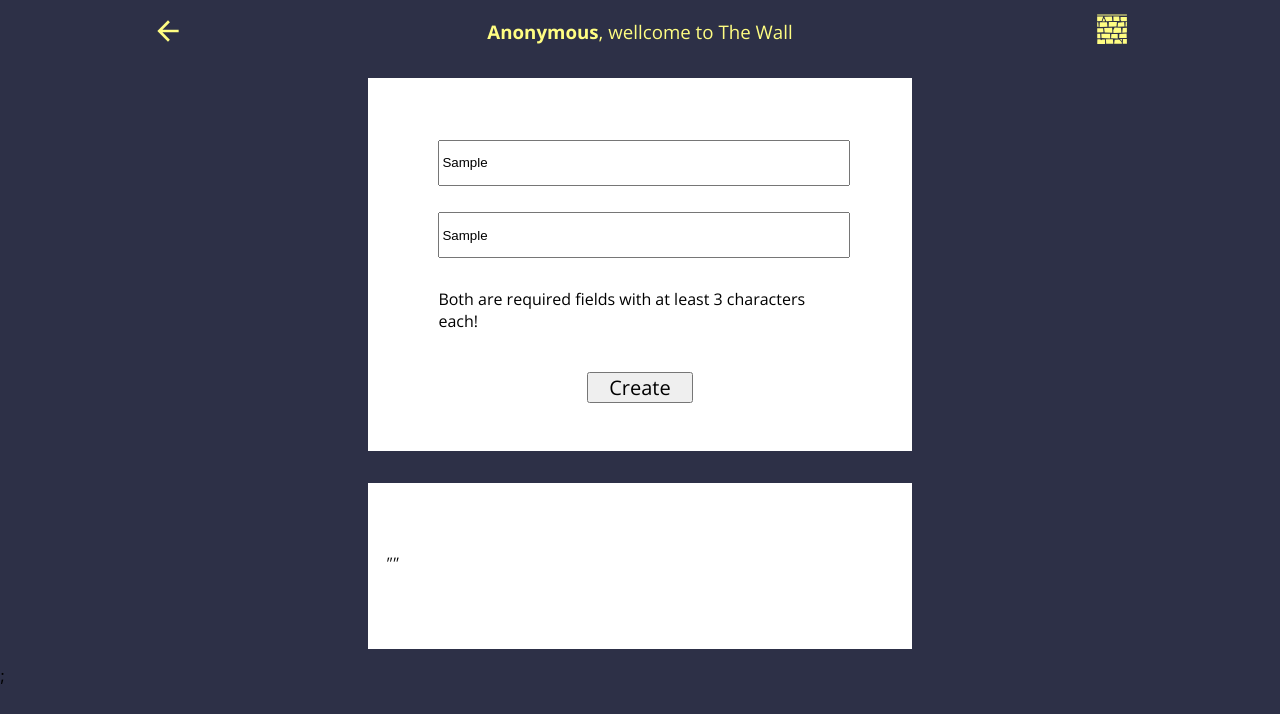
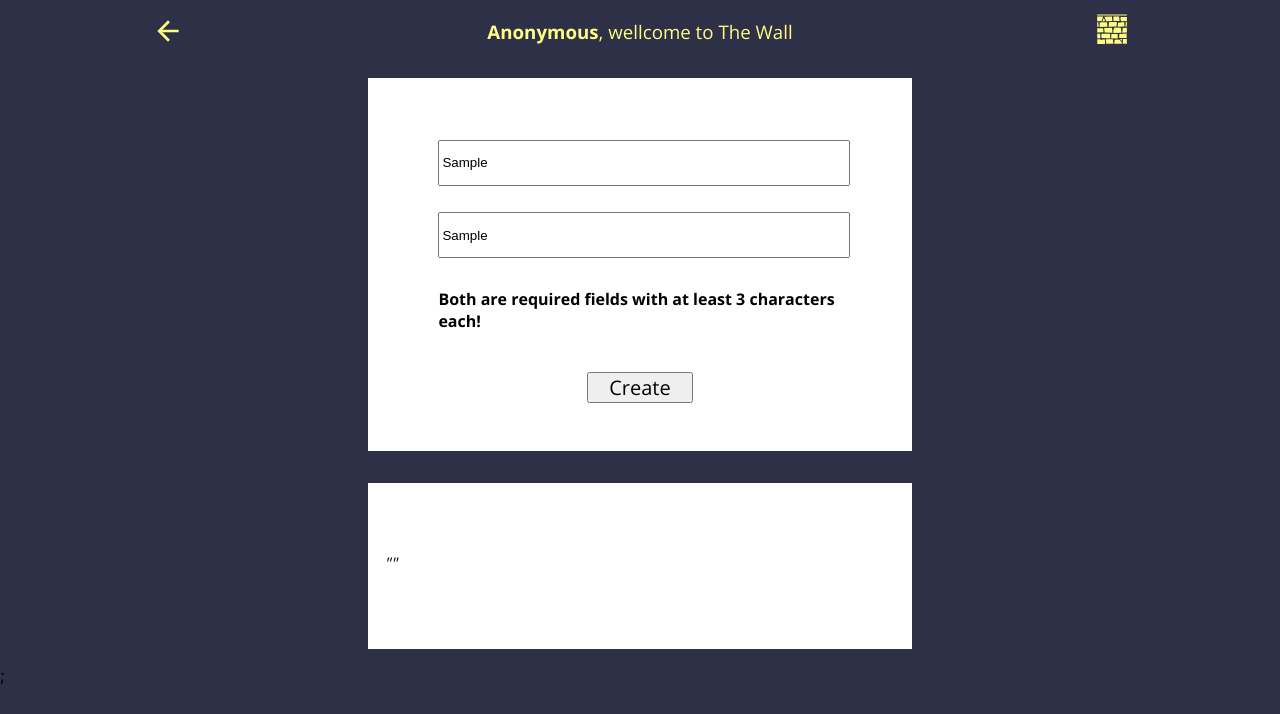
Before and after one commit to ficast/wallapp-frontend, a React (Create React App) app: page /home in a window 1280 px wide. Both pictures are taken after typing "Sample", "Sample" into the empty fields and a click on the button "Create". Shown: the top 714 px of the page. Built offline with nearby package versions, Linux system fonts and the light colour scheme; no server answers.

Commit message:
style: error msg color

```diff
--- a/src/components/organisms/CreatePost.tsx
+++ b/src/components/organisms/CreatePost.tsx
@@ -66,7 +66,7 @@ const CreatePost = ({ onSubmit, token }: CreatePostProps): ReactElement => {
               placeholder="Insert your message here"
             />
           </Form>
-          {error && <Text>{error}</Text>}
+          {error && <ErrorMsg>{error}</ErrorMsg>}
           <Buttons>
             <Button
               style={buttonStyle}
@@ -144,8 +144,8 @@ const inputStyle = {
   margin: "1em auto",
 };
 
-const Text = styled.p`
+const ErrorMsg = styled.p`
   color: ${theme.colors.primary[100]};
   font-family: ${theme.font.family.OpenSans};
-  font-weight: ${theme.font.weight.regular};
+  font-weight: ${theme.font.weight.bold};
 `;
```
